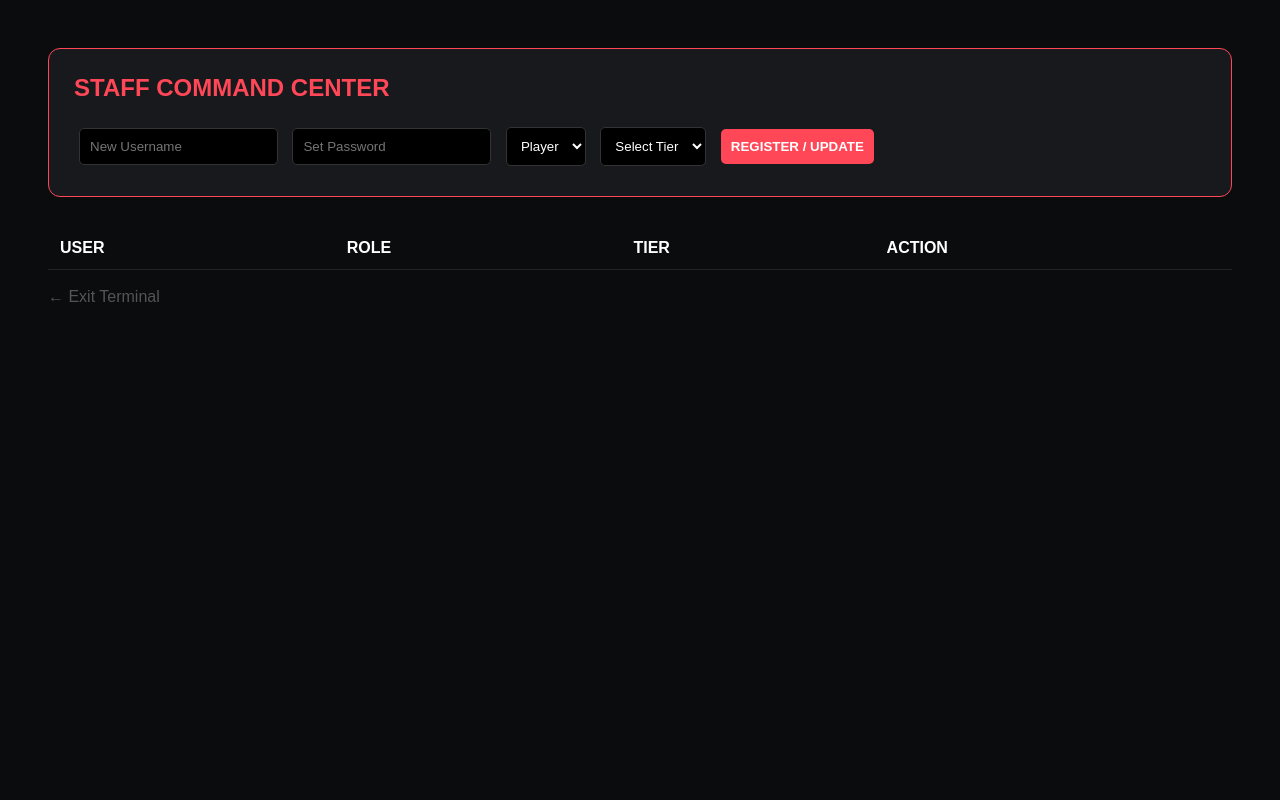
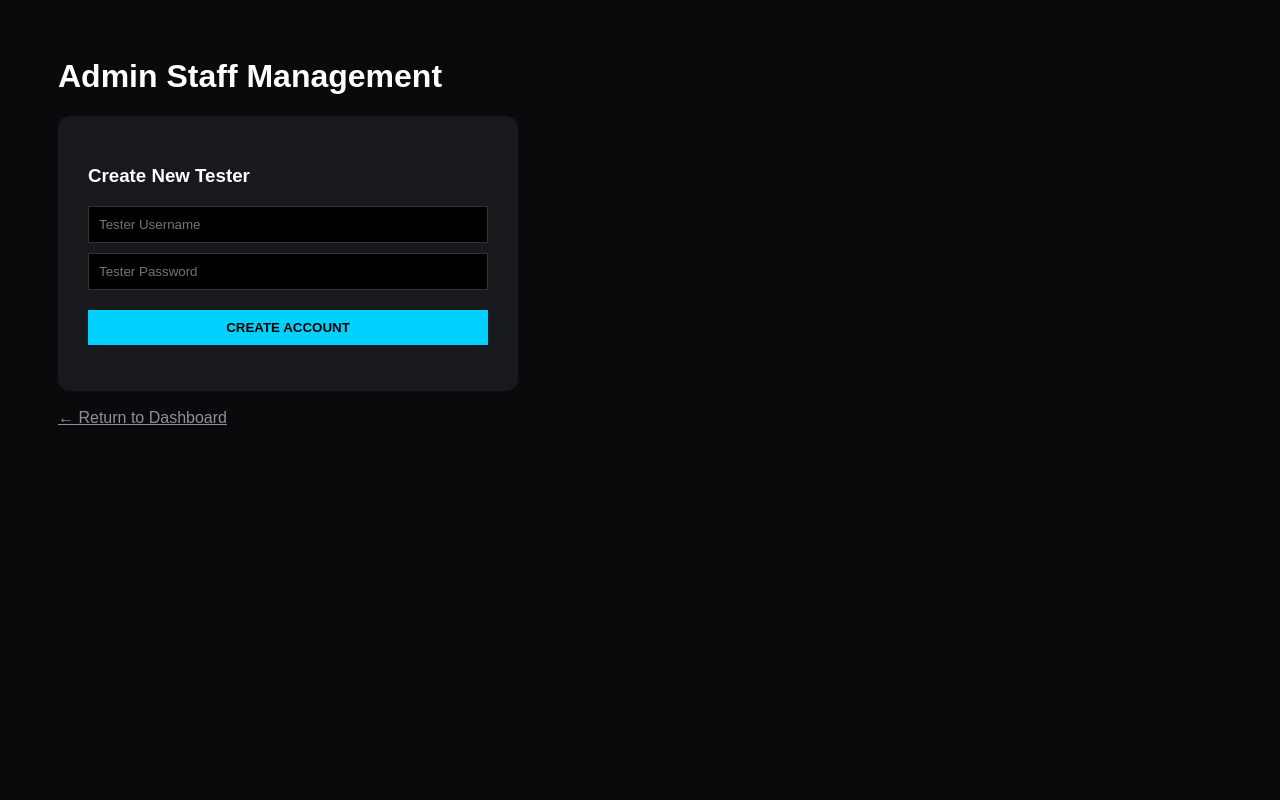
Before and after one commit to SKIBIDIBOSS/tiertests, a Node server app: template views/admin.ejs in a window 1280 px wide. Run offline with Node 20, Linux system fonts and the light colour scheme; the template is opened without the code that fills it, so the values that code supplies are empty; some libraries are stand-ins or nearby versions.

Commit message:
Update admin.ejs

```diff
--- a/views/admin.ejs
+++ b/views/admin.ejs
@@ -1,56 +1,12 @@
-<!DOCTYPE html>
-<html lang="en">
-<head>
-    <meta charset="UTF-8">
-    <title>ADMIN | SKIBIDIBOSS X LINING</title>
-    <style>
-        body { background: #0b0c0e; color: #fff; font-family: sans-serif; padding: 40px; }
-        .card { background: #18191c; padding: 25px; border-radius: 12px; border: 1px solid #ff4757; margin-bottom: 30px; }
-        input, select, button { padding: 10px; margin: 5px; background: #000; color: #fff; border: 1px solid #333; border-radius: 5px; }
-        button { background: #ff4757; border: none; font-weight: bold; cursor: pointer; }
-        table { width: 100%; border-collapse: collapse; }
-        th, td { padding: 12px; text-align: left; border-bottom: 1px solid #222; }
-    </style>
-</head>
-<body>
-    <div class="card">
-        <h2 style="color: #ff4757; margin-top: 0;">STAFF COMMAND CENTER</h2>
-        <form action="/admin/add" method="POST">
-            <input type="text" name="username" placeholder="New Username" required>
-            <input type="password" name="password" placeholder="Set Password" required>
-            <select name="role">
-                <option value="user">Player</option>
-                <option value="tester">Tester</option>
-                <option value="admin">Admin</option>
-            </select>
-            <select name="tier">
-                <option value="Unranked">Select Tier</option>
-                <option value="HT1">HT1</option>
-                <option value="LT1">LT1</option>
-                <option value="HT2">HT2</option>
-                <option value="LT2">LT2</option>
-            </select>
-            <button type="submit">REGISTER / UPDATE</button>
+<body style="background: #090a0b; color: white; font-family: sans-serif; padding: 50px;">
+    <h1>Admin Staff Management</h1>
+    <div style="background: #18191c; padding: 30px; border-radius: 12px; max-width: 400px;">
+        <h3>Create New Tester</h3>
+        <form action="/admin/create-tester" method="POST">
+            <input type="text" name="username" placeholder="Tester Username" style="width:100%; padding:10px; margin-bottom:10px; background:#000; color:#fff; border:1px solid #333;">
+            <input type="password" name="password" placeholder="Tester Password" style="width:100%; padding:10px; margin-bottom:20px; background:#000; color:#fff; border:1px solid #333;">
+            <button type="submit" style="background:#00d1ff; color:#000; padding:10px; width:100%; border:none; font-weight:bold; cursor:pointer;">CREATE ACCOUNT</button>
         </form>
     </div>
-    <table>
-        <thead><tr><th>USER</th><th>ROLE</th><th>TIER</th><th>ACTION</th></tr></thead>
-        <tbody>
-            <% users.forEach(u => { %>
-                <tr>
-                    <td><%= u.username %></td>
-                    <td style="color: #00d1ff;"><%= u.role %></td>
-                    <td><b><%= u.tier %></b></td>
-                    <td>
-                        <form action="/admin/delete" method="POST" style="display:inline;">
-                            <input type="hidden" name="userId" value="<%= u._id %>">
-                            <button type="submit" style="background:transparent; color:#ff4757; border:1px solid #ff4757; padding: 5px 10px;">DELETE</button>
-                        </form>
-                    </td>
-                </tr>
-            <% }) %>
-        </tbody>
-    </table>
-    <br><a href="/" style="color: #555; text-decoration: none;">← Exit Terminal</a>
+    <br><a href="/" style="color:#8e9297;">← Return to Dashboard</a>
 </body>
-</html>
```
